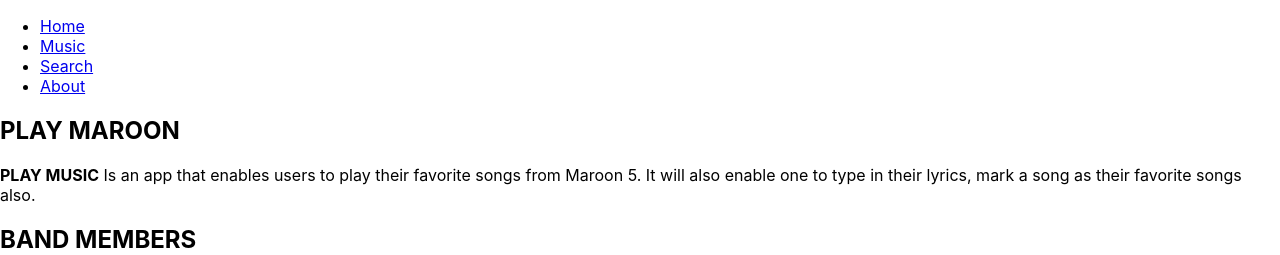
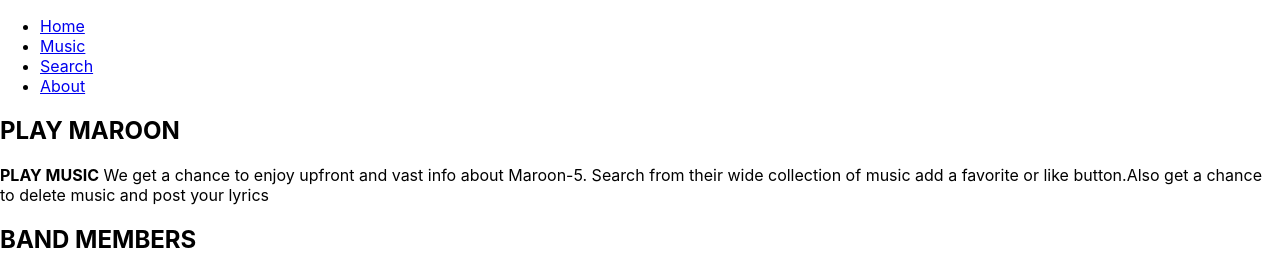
Before and after one commit to EstherNjuguna/playmusic, a React (Create React App) app: page /about in a window 1280 px wide. Shown: the top 255 px of the page. Built offline with nearby package versions, Linux system fonts and the light colour scheme; the HTML template or start-up script is replaced by a standard one.

Commit message:
corrected errors in p About

```diff
--- a/src/components/home/About.js
+++ b/src/components/home/About.js
@@ -10,7 +10,8 @@ function About() {
     <section className="about" id="about">
 
     <h1>PLAY MAROON</h1>
-    <p><b>PLAY MUSIC</b>  Is an app that enables users to play their favorite songs from Maroon 5. It will also enable one to type in their lyrics, mark a song as their favorite songs also.</p>
+    <p><b>PLAY MUSIC</b> We get a chance to enjoy upfront and vast info about Maroon-5.
+    Search from their wide collection of music add a favorite or like button.Also get a chance to delete music and post your lyrics</p>
 
     </section>
     </div>
```
